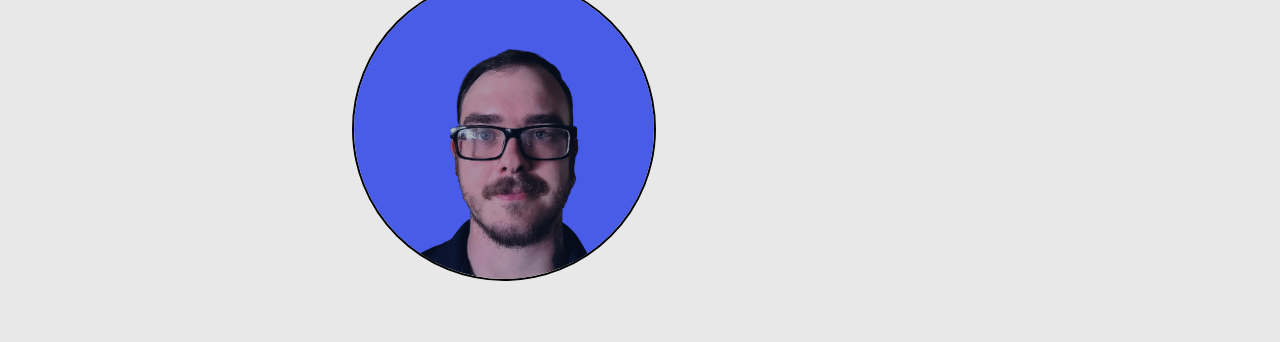
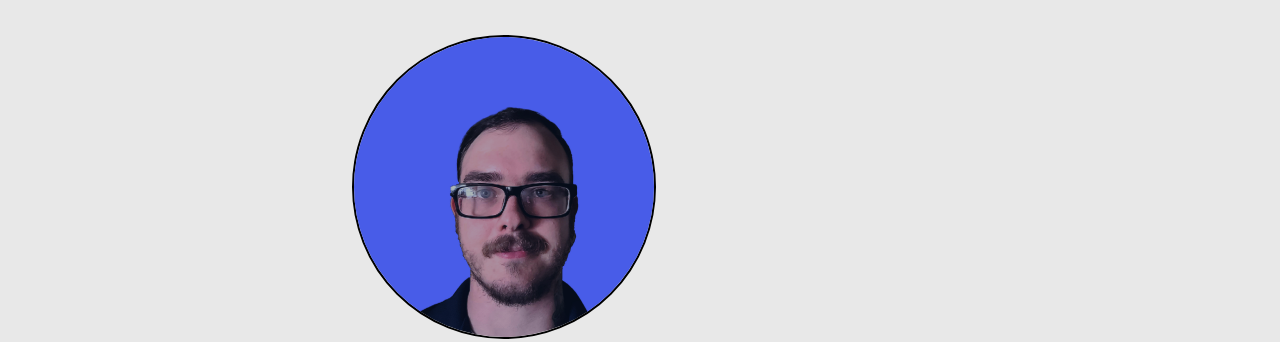
Before and after one commit to JRCcoding/wdu, a plain HTML site: page index.html in a window 1280 px wide. Shown: the part 93-435 px from the top of the page. Drawn offline with Linux system fonts and the light colour scheme.

Commit message:
top margin

```diff
--- a/style.css
+++ b/style.css
@@ -69,7 +69,7 @@ body {
 .top-container {
     display: inline-block;
     width: 45%;
-    margin-top: 5.5%;
+    margin-top: 10%;
 }
 
 .prof {
```
